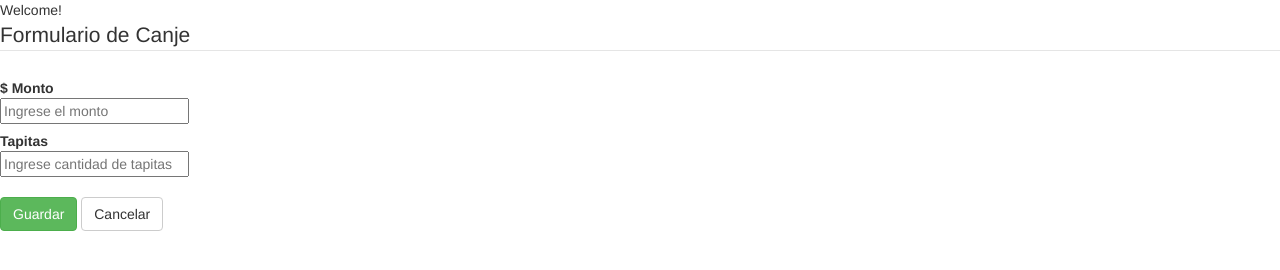
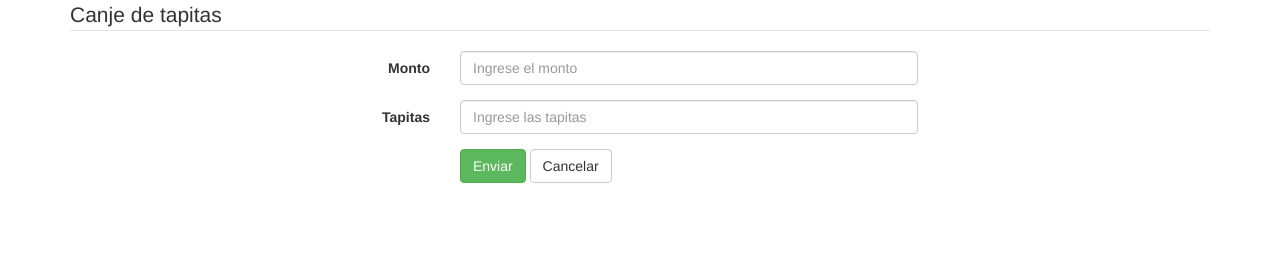
Before and after one commit to nahual/CanjeTapas, a website: page public/index.html in a window 1280 px wide. Drawn offline with nearby package versions, Linux system fonts and the light colour scheme; some packages are replaced by stand-ins of ours.

Commit message:
form empty added

```diff
--- a/public/partials/home.html
+++ b/public/partials/home.html
@@ -1,37 +1,41 @@
-Welcome!
+
+<div class="container">
+
 
     <form class="form-horizontal">
         <fieldset>
 
             <!-- Form Name -->
-        <legend>Formulario de Canje</legend>
+            <legend>Canje de tapitas</legend>
 
             <!-- Text input-->
-        <div class="control-group">
-            <label class="control-label" for="money">$ Monto</label>
-            <div class="controls">
-                <input id="money" name="money" type="text" placeholder="Ingrese el monto" class="input-xlarge" required="">
+            <div class="form-group">
+                <label class="col-md-4 control-label" for="textinput">Monto</label>
+                <div class="col-md-5">
+                    <input id="textinput" name="textinput" type="text" placeholder="Ingrese el monto" class="form-control input-md">
 
                 </div>
             </div>
 
             <!-- Text input-->
-        <div class="control-group">
-            <label class="control-label" for="tapitas">Tapitas</label>
-            <div class="controls">
-                <input id="tapitas" name="tapitas" type="text" placeholder="Ingrese cantidad de tapitas" class="input-xlarge" required="">
+            <div class="form-group">
+                <label class="col-md-4 control-label" for="textinput">Tapitas</label>
+                <div class="col-md-5">
+                    <input id="textinput" name="textinput" type="text" placeholder="Ingrese las tapitas" class="form-control input-md">
 
                 </div>
             </div>
 
             <!-- Button (Double) -->
-        <div class="control-group">
-            <label class="control-label" for="button1id"></label>
-            <div class="controls">
-                <button id="button1id" name="button1id" class="btn btn-success">Guardar</button>
+            <div class="form-group">
+                <label class="col-md-4 control-label" for="button1id"></label>
+                <div class="col-md-8">
+                    <button id="button1id" name="button1id" class="btn btn-success">Enviar</button>
                     <button id="button2id" name="button2id" class="btn btn-default">Cancelar</button>
                 </div>
             </div>
 
         </fieldset>
     </form>
+
+</div>
```
Lines whose indentation alone changed are shown as unchanged.
